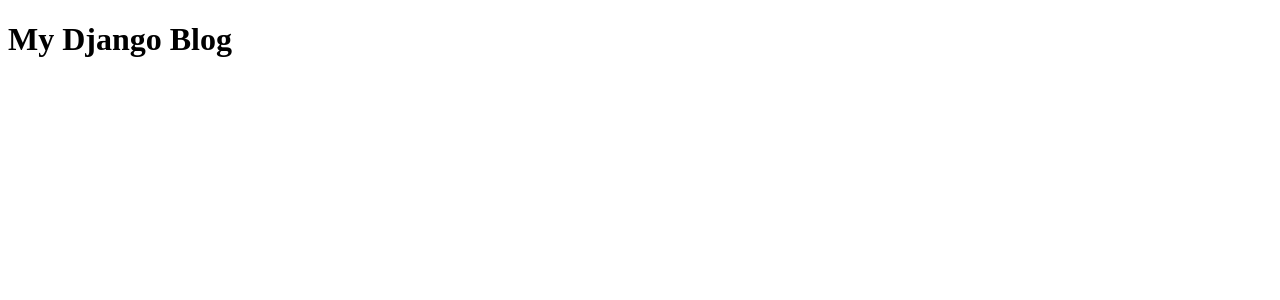
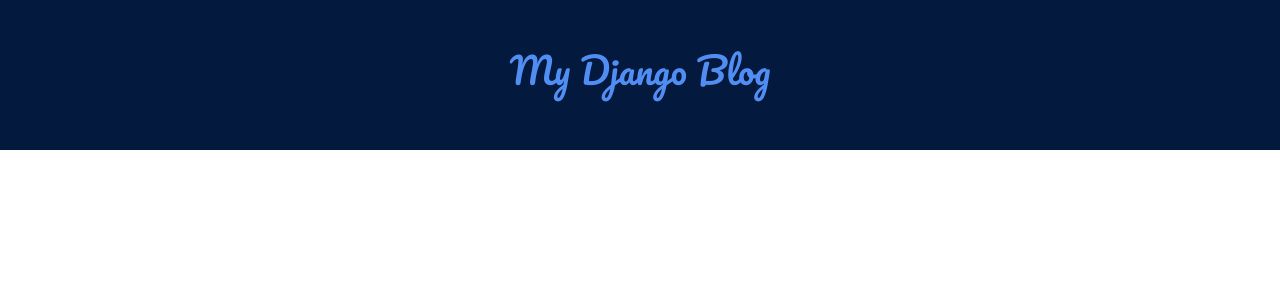
Before and after one commit to kimberlysuazo/django-blog, a Django app: page / in a window 1280 px wide. Shown: the top 300 px of the page. Run offline with Django 3.2, Linux system fonts and the light colour scheme; data that the repository does not hold is empty; some libraries are stand-ins or nearby versions.

Commit message:
Add styling

```diff
--- /dev/null
+++ b/blog/static/css/blog.css
@@ -0,0 +1,20 @@
+header {
+	margin: auto;
+	width: 100%;
+	text-align: center;
+	height: 150px;
+	background-color: #03193d;
+	font-family: 'Pacifico', cursive;
+	color: #508ef4;
+    padding-top: 30px;
+}
+
+.article-list {
+	padding-left: 30px;
+	padding-right: 30px;
+}
+
+h2{
+	font-family: 'Source Sans Pro', sans-serif;
+	font-style: italic;
+}
--- a/blog/templates/blog/post_list.html
+++ b/blog/templates/blog/post_list.html
@@ -1,15 +1,25 @@
+{% load staticfiles %}
 <!DOCTYPE html>
 <html>
 <head>
+	<link rel="stylesheet" href="//maxcdn.bootstrapcdn.com/bootstrap/3.2.0/css/bootstrap.min.css">
+	<link rel="stylesheet" href="//maxcdn.bootstrapcdn.com/bootstrap/3.2.0/css/bootstrap-theme.min.css">
+	<link rel="stylesheet" href="{% static 'css/blog.css' %}">
+	<link href="https://fonts.googleapis.com/css?family=Pacifico|Source+Sans+Pro" rel="stylesheet">
 	<title>Kim Blogs</title>
 </head>
 <body>
-	<h1>My Django Blog</h1>
-	{% for post in posts %}
-	<div>
-        <h2><a href="">{{ post.title }}</a></h2>
-        <p>created: {{ post.created_date }}</p>
+	<header>
+		<h1>My Django Blog</h1>
+	</header>
+	<div class="article-list">
+		{% for post in posts %}
+		<article>
+	        <h2><a href="">{{ post.title }}</a></h2>
+	        <p>created: {{ post.created_date }}</p>
+	        <hr>
+		</article>
+		{% endfor %}
 	</div>
-	{% endfor %}
 </body>
 </html>
```
